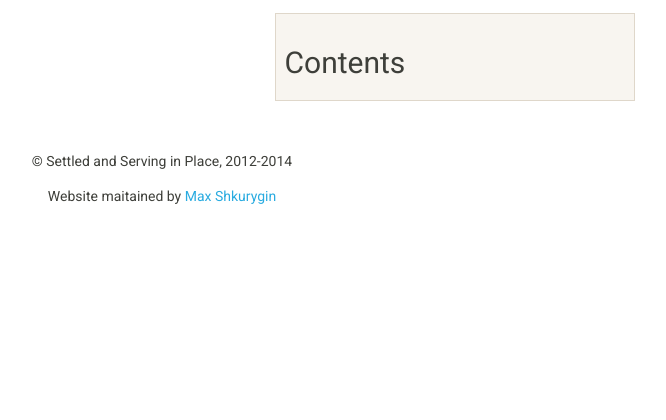
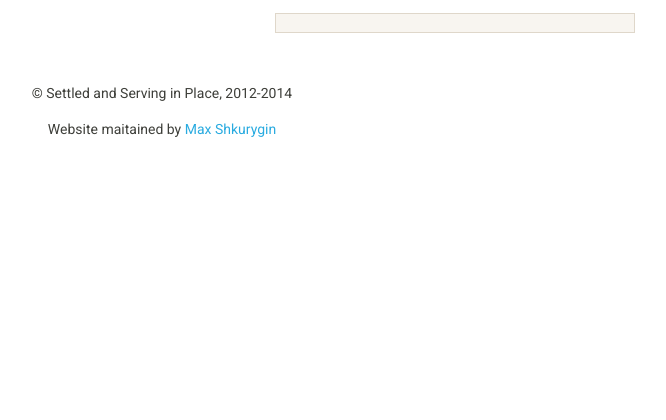
Before and after one commit to mooja/ssip209, a Django app: template source/templates/pages/page_detail.html in a window 1280 px wide. Shown: the part 144-564 px from the top of the page, without its empty margins (478-1144 px from the left). Run offline with Django 3.2, Linux system fonts and the light colour scheme; the template is opened without the code that fills it, so the values that code supplies are empty; some libraries are stand-ins or nearby versions.

Commit message:
removed 'contents' sign

```diff
--- a/source/templates/pages/page_detail.html
+++ b/source/templates/pages/page_detail.html
@@ -11,7 +11,6 @@
 {% if page.toc %}
     {% block sidebar %}
     <div class="toc">
-        <h2>Contents</h2>
          {{ page.toc|safe }}
      </div>
     {% endblock %}
```
